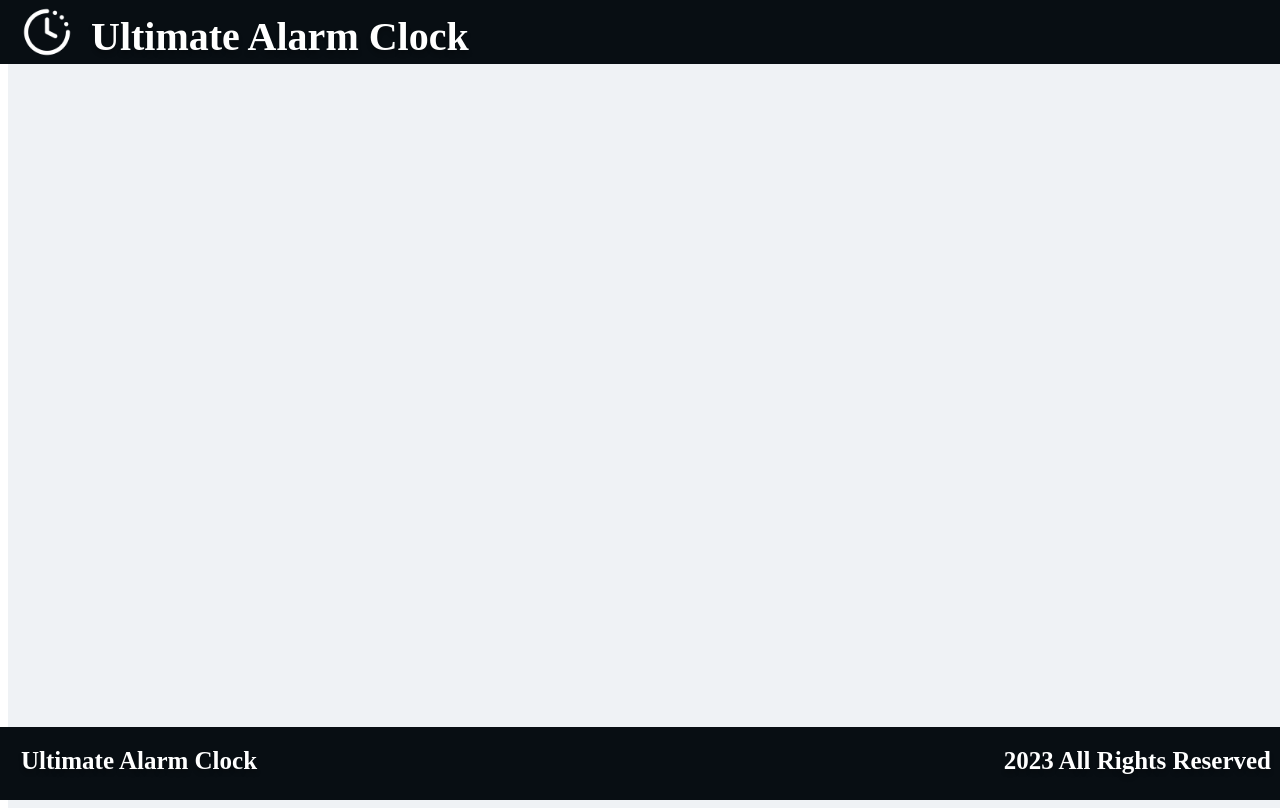
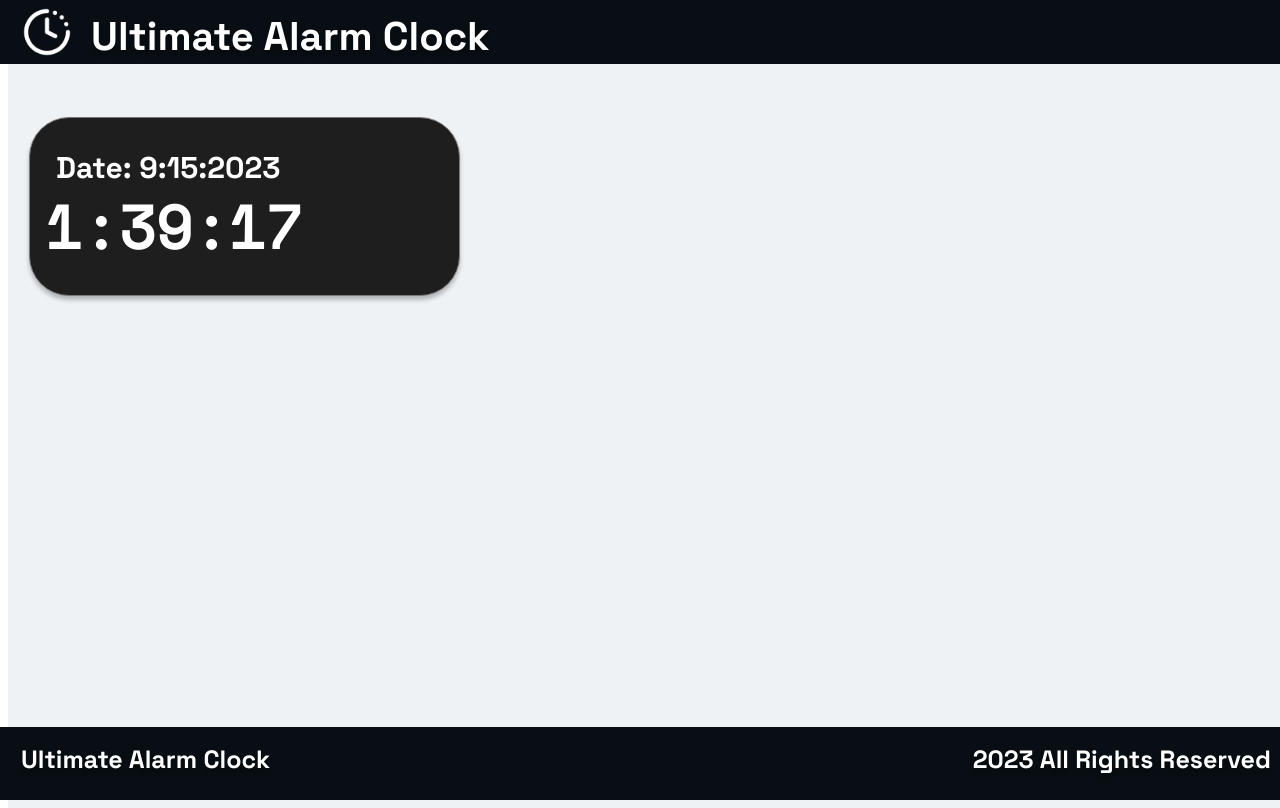
Before and after one commit to WillCBurroughs/alarm-clock, a plain HTML site: page index.html in a window 1280 px wide. Drawn offline with nearby package versions, Linux system fonts and the light colour scheme.

Commit message:
Timer now works

```diff
--- a/index.html
+++ b/index.html
@@ -11,6 +11,7 @@
     <link rel="preconnect" href="https://fonts.googleapis.com">
     <link rel="preconnect" href="https://fonts.gstatic.com" crossorigin>
     <link href="https://fonts.googleapis.com/css2?family=Space+Mono&display=swap" rel="stylesheet">
+    <link href="https://fonts.googleapis.com/css2?family=Space+Grotesk:wght@700&family=Space+Mono&display=swap" rel="stylesheet">
 
 </head>
 <body>
@@ -33,7 +34,8 @@
         <!-- This div will contain the date and Time -->
         <div class = "holdTimeDate">
 
-
+            <h3 class = "currentDate"> Date: 09/12/2023 </h3>
+            <h3 class = "currentTime"> 07:39:23 </h3>
 
         </div>
 
--- a/main.js
+++ b/main.js
@@ -1,3 +1,5 @@
+
+let timer;
 
 // Getting divs to be displayed
 let homePage = document.querySelector(".holdMainScreen");
@@ -22,3 +24,36 @@ function showMain(){
 
 // When loading in page we will remove everything other than main Page
 showMain();
+
+
+// Holds time we will use
+let holdDate = document.querySelector(".currentDate");
+let holdTimeDisplay = document.querySelector(".currentTime");
+
+
+// Need to get the current date as soon as screen loads in
+
+function setDate(){
+
+    let currentDate = new Date();
+    let holdHours = currentDate.getHours();
+    let holdMinutes = currentDate.getMinutes();
+    let holdSeconds = currentDate.getSeconds();
+    let holdFullTime = String(holdHours + ":" + holdMinutes + ":" + holdSeconds);
+
+    let holdMonth = currentDate.getMonth() + 1;
+    let holdDay = currentDate.getDate();
+    let holdYear = currentDate.getFullYear();
+    let holdFullDate = String( holdMonth + ":" + holdDay + ":" + holdYear);
+
+    holdDate.textContent = "Date: " + holdFullDate;
+    holdTimeDisplay.textContent = holdFullTime;
+}
+
+setDate();
+
+// Calls the date every second allows us to keep time
+timer = setInterval(() => {
+             setDate()
+
+}, 1000)
--- a/style.css
+++ b/style.css
@@ -23,7 +23,7 @@
     /* sets distance for spacing */
     position: absolute;
     left: 91px;
-    top: -20px;
+    top: -22px;
     width: 424px;
     height: 42px;
     flex-shrink: 0;
@@ -93,3 +93,52 @@
     right: 9px;
 
 }
+
+/* mainScreen Component */
+.holdTimeDate{
+
+    position: relative;
+    width: 429px;
+    height: 177px;
+
+    top: 109px;
+    left: 21px;
+
+    border-radius: 40px;
+    border: 1px solid #7B7A7A;
+    background: #1E1E1E;
+    box-shadow: 0px 4px 4px 0px rgba(0, 0, 0, 0.25);
+
+
+}
+
+/* Setting Date text */
+
+.currentDate{
+
+    position: relative;
+    color: #FFF;
+    font-family: "Space Grotesk";
+    font-size: 30px;
+    font-style: normal;
+    font-weight: 700;
+    line-height: normal;
+    left: 26px;
+
+}
+
+.currentTime {
+
+    position: relative;
+
+    top: -65px;
+    left: 15px;
+
+    color: #FFF;
+    font-family: "Space Mono";
+    font-size: 60px;
+    font-style: normal;
+    font-weight: 700;
+    line-height: normal;
+
+}
```
